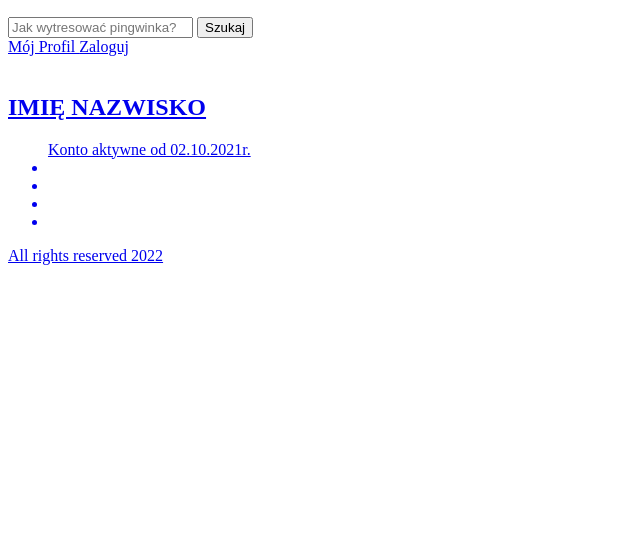
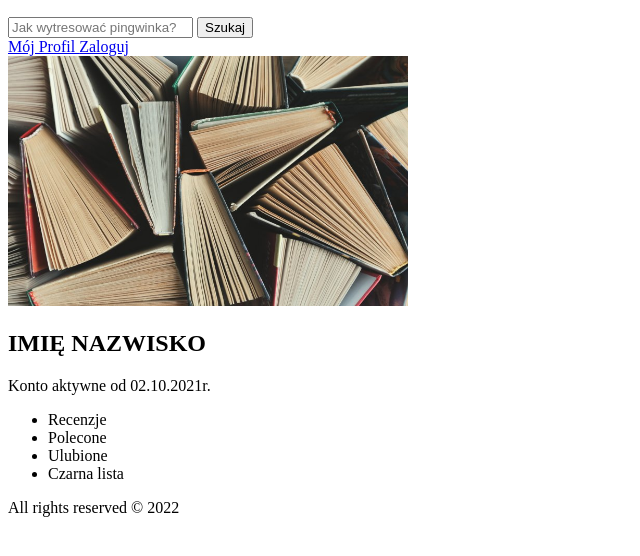
Before and after one commit to cialadetale/books_b4, a plain HTML site: page books.html in a window 1280 px wide. Shown: the part 50-606 px from the top of the page, without its empty margins (0-640 px from the left). Drawn offline with Linux system fonts and the light colour scheme; files whose address does not match are found by name.

Commit message:
Modified file

```diff
--- a/books.html
+++ b/books.html
@@ -14,19 +14,21 @@
 			</form>
 			<a href="user.html"> Mój Profil
 			<a href="login.html"> Zaloguj
+			</a>
 		</nav>
+
 		<main>
-			<img>
+			<img src="/home/girls/ProPatki/books_b4/books.jpg" alt="Books" width="400" height="250">
 			<h2>IMIĘ NAZWISKO</h2>
-
-			<ul>Konto aktywne od 02.10.2021r.
-				<li></li>
-				<li></li>
-				<li></li>
-				<li></li>
+			<p>Konto aktywne od 02.10.2021r.</p>
+			<ul>
+				<li>Recenzje</li>
+				<li>Polecone</li>
+				<li>Ulubione</li>
+				<li>Czarna lista</li>
 			</ul>
 		</main>
 
-		<footer>All rights reserved 2022</footer>
+		<footer>All rights reserved &copy; 2022</footer>
 	</body>
 </html>
```
